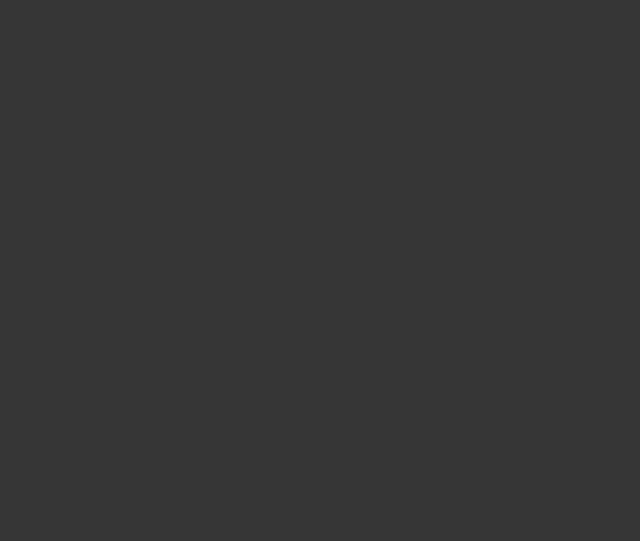
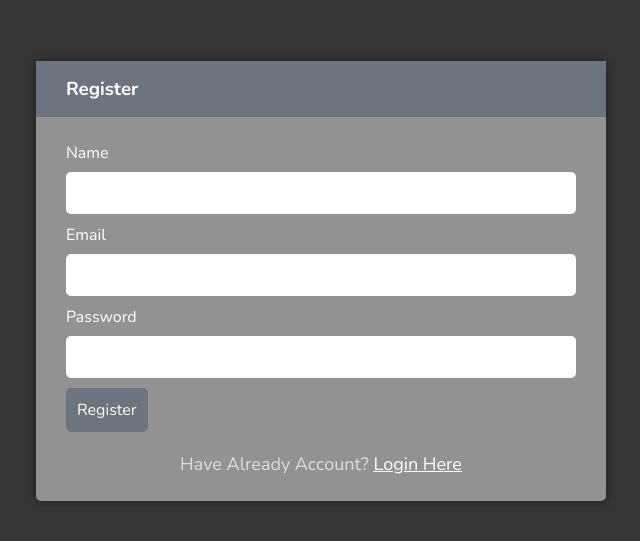
Before and after one commit to NightCoderMMCoder/Vue3CourseChatApp, a Vue app: page /register in a window 1280 px wide. Before the commit this address had no page. Shown: the part 119-660 px from the top of the page, without its empty margins (319-959 px from the left). Built offline with nearby package versions, Linux system fonts and the light colour scheme.

Commit message:
2-Register

```diff
--- /dev/null
+++ b/src/components/UI/BaseButton.vue
@@ -0,0 +1,27 @@
+<template>
+  <button>
+    <slot></slot>
+  </button>
+</template>
+
+<script>
+export default {};
+</script>
+
+<style scoped>
+button {
+  display: flex;
+  background: var(--primary);
+  color: white;
+  border: 1px solid var(--primary);
+  padding: 10px 10px;
+  border-radius: 5px;
+  font-family: inherit;
+  cursor: pointer;
+  font-size: 16px;
+  transition: 0.2s linear;
+}
+button:active {
+  transform: scale(0.9);
+}
+</style>
--- /dev/null
+++ b/src/hooks/validation.js
@@ -0,0 +1,27 @@
+import { reactive } from "vue";
+
+const useValidation = (item) => {
+  const errors = reactive({});
+
+  const validation = (checkValidation = {}) => {
+    let formValidate = true;
+    for (let [key, value] of Object.entries(item)) {
+      if (!value && checkValidation[key] !== false) {
+        formValidate = false;
+        errors[key] = `Please enter the ${key} field.`;
+      }
+    }
+    return formValidate;
+  };
+
+  const clearValidation = (key) => {
+    if (item[key]) {
+      errors[key] = "";
+    } else {
+      errors[key] = `Please enter the ${key} field.`;
+    }
+  };
+  return { clearValidation, validation, errors };
+};
+
+export default useValidation;
--- a/src/main.js
+++ b/src/main.js
@@ -3,6 +3,10 @@ import App from "./App.vue";
 import router from "./router";
 import "./assets/main.css";
 
-createApp(App)
-  .use(router)
-  .mount("#app");
+import BaseButton from "./components/UI/BaseButton.vue";
+
+const app = createApp(App);
+
+app.component("BaseButton", BaseButton);
+
+app.use(router).mount("#app");
--- /dev/null
+++ b/src/pages/Auth/Register.vue
@@ -0,0 +1,100 @@
+<template>
+  <div class="row">
+    <div class="card">
+      <div class="card-header">
+        <h3>Register</h3>
+      </div>
+      <div class="card-body">
+        <form @submit.prevent="handleSubmit">
+          <div class="form-group">
+            <label for="name">Name</label>
+            <input
+              type="text"
+              id="name"
+              class="form-control"
+              v-model="name"
+              @blur="clearValidation('name')"
+            />
+            <small v-if="errors.name" class="error">
+              {{ errors.name }}
+            </small>
+          </div>
+          <div class="form-group">
+            <label for="email">Email</label>
+            <input
+              type="email"
+              id="email"
+              class="form-control"
+              v-model="email"
+              @blur="clearValidation('email')"
+            />
+            <small v-if="errors.email" class="error">
+              {{ errors.email }}
+            </small>
+          </div>
+          <div class="form-group">
+            <label for="password">Password</label>
+            <input
+              type="password"
+              id="password"
+              class="form-control"
+              v-model="password"
+              @blur="clearValidation('password')"
+            />
+            <small v-if="errors.password" class="error">
+              {{ errors.password }}
+            </small>
+          </div>
+          <base-button>Register</base-button>
+        </form>
+        <p>Have Already Account? <span>Login Here</span></p>
+      </div>
+    </div>
+  </div>
+</template>
+
+<script>
+import { reactive, toRefs } from "vue";
+import useAalidation from "../../hooks/validation";
+
+export default {
+  setup() {
+    const user = reactive({
+      name: "",
+      email: "",
+      password: "",
+    });
+
+    const { clearValidation, validation, errors } = useAalidation(user);
+
+    const handleSubmit = () => {
+      const isValidate = validation();
+      if (isValidate) {
+        console.log("validate");
+      }
+    };
+
+    return {
+      ...toRefs(user),
+      clearValidation,
+      validation,
+      errors,
+      handleSubmit,
+    };
+  },
+};
+</script>
+
+<style scoped>
+p {
+  text-align: center;
+  margin-top: 20px;
+  font-size: 18px;
+  color: rgb(221, 221, 221);
+}
+p span {
+  color: #fff;
+  cursor: pointer;
+  text-decoration: underline;
+}
+</style>
--- a/src/router/index.js
+++ b/src/router/index.js
@@ -1,11 +1,17 @@
 import { createRouter, createWebHistory } from "vue-router";
 import Login from "../pages/Auth/Login.vue";
+import Register from "../pages/Auth/Register.vue";
 
 const routes = [
   {
     path: "/login",
     name: "Login",
     component: Login,
+  },
+  {
+    path: "/register",
+    name: "Register",
+    component: Register,
   },
 ];
 
```
